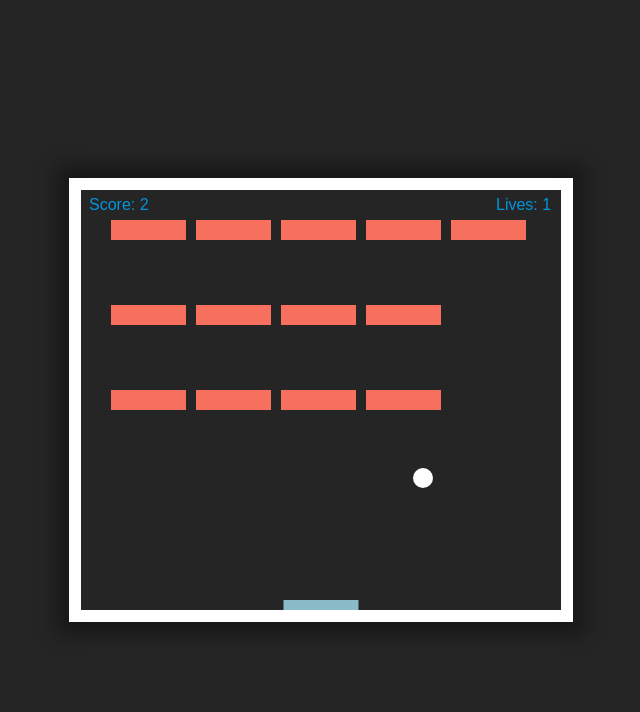
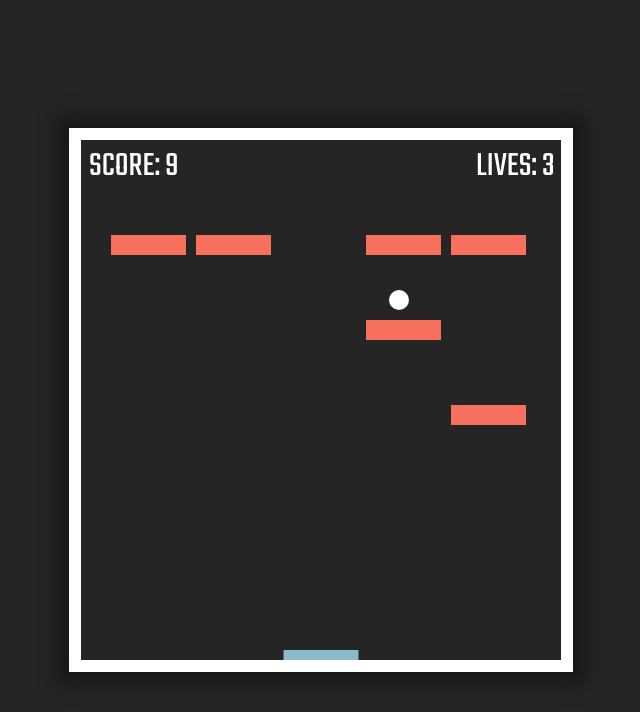
Before and after one commit to alexbarksdale/breakout, a plain HTML site: page index.html in a window 1280 px wide. Shown: the whole page, without its empty margins (319-959 px from the left). Drawn offline with Linux system fonts and the light colour scheme.

Commit message:
Add 📝 | Custom font

```diff
--- a/app.js
+++ b/app.js
@@ -4,9 +4,9 @@ const ctx = canvas.getContext('2d');
 let lives = 3;
 
 const drawLives = () => {
-    ctx.font = '16px Arial';
-    ctx.fillStyle = '#0095DD';
-    ctx.fillText(`Lives: ${lives}`, canvas.width - 65, 20);
+    ctx.font = '35px Teko';
+    ctx.fillStyle = '#fff';
+    ctx.fillText(`LIVES: ${lives}`, canvas.width - 85, 35);
 };
 
 // ==============================
@@ -16,7 +16,7 @@ const BRICK_COLUMN_COUNT = 5;
 const BRICK_WIDTH = 75;
 const BRICK_HEIGHT = 20;
 const BRICK_PADDING = 10;
-const BRICK_OFF_SET_TOP = 30;
+const BRICK_OFF_SET_TOP = 95;
 const BRICK_OFF_SET_LEFT = 30;
 
 const bricks = [];
@@ -109,9 +109,9 @@ document.addEventListener('mousemove', mouseMoveHandler, false);
 let score = 0;
 
 const drawScore = () => {
-    ctx.font = '16px Arial';
-    ctx.fillStyle = '#0095DD';
-    ctx.fillText(`Score: ${score}`, 8, 20);
+    ctx.font = '35px Teko';
+    ctx.fillStyle = '#fff';
+    ctx.fillText(`SCORE: ${score}`, 8, 35);
 };
 
 // ==============================
--- a/index.html
+++ b/index.html
@@ -6,12 +6,13 @@
     <meta name="viewport" content="width=device-width, initial-scale=1.0">
     <meta http-equiv="X-UA-Compatible" content="ie=edge">
     <link rel="stylesheet" href="./styles.css">
-    <title>Canvas</title>
+    <link href="https://fonts.googleapis.com/css?family=Teko:400,500,600&display=swap" rel="stylesheet">
+    <title>Breakout</title>
 </head>
 
 <body>
     <div class="game-container">
-        <canvas id="my-canvas" height="420" width="480"></canvas>
+        <canvas id="my-canvas" height="520" width="480"></canvas>
     </div>
 
     <script src="app.js"></script>
--- a/styles.css
+++ b/styles.css
@@ -1,3 +1,7 @@
+* {
+    font-family: 'Teko', sans-serif;
+}
+
 body {
     margin: 0;
     height: 100vh;
```
